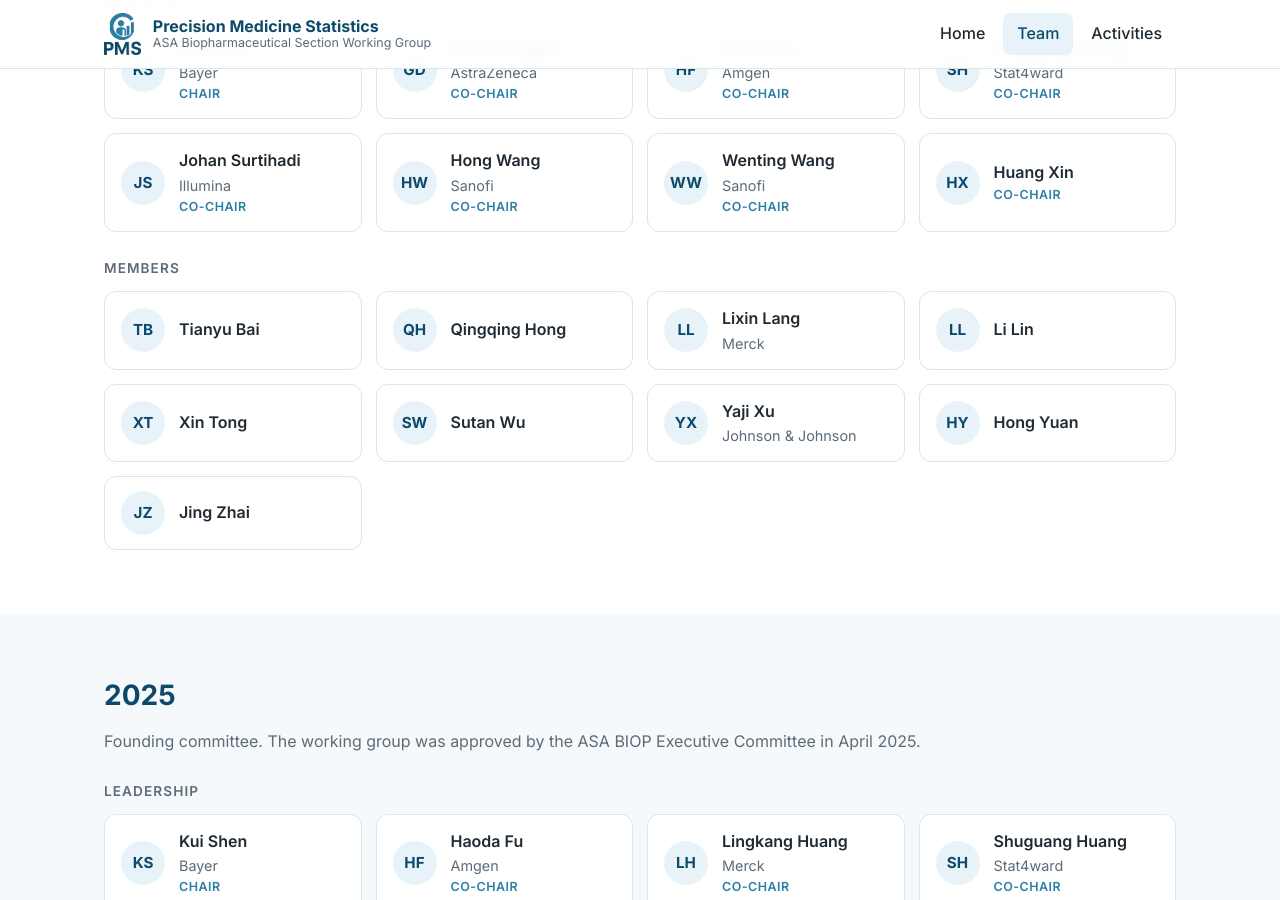
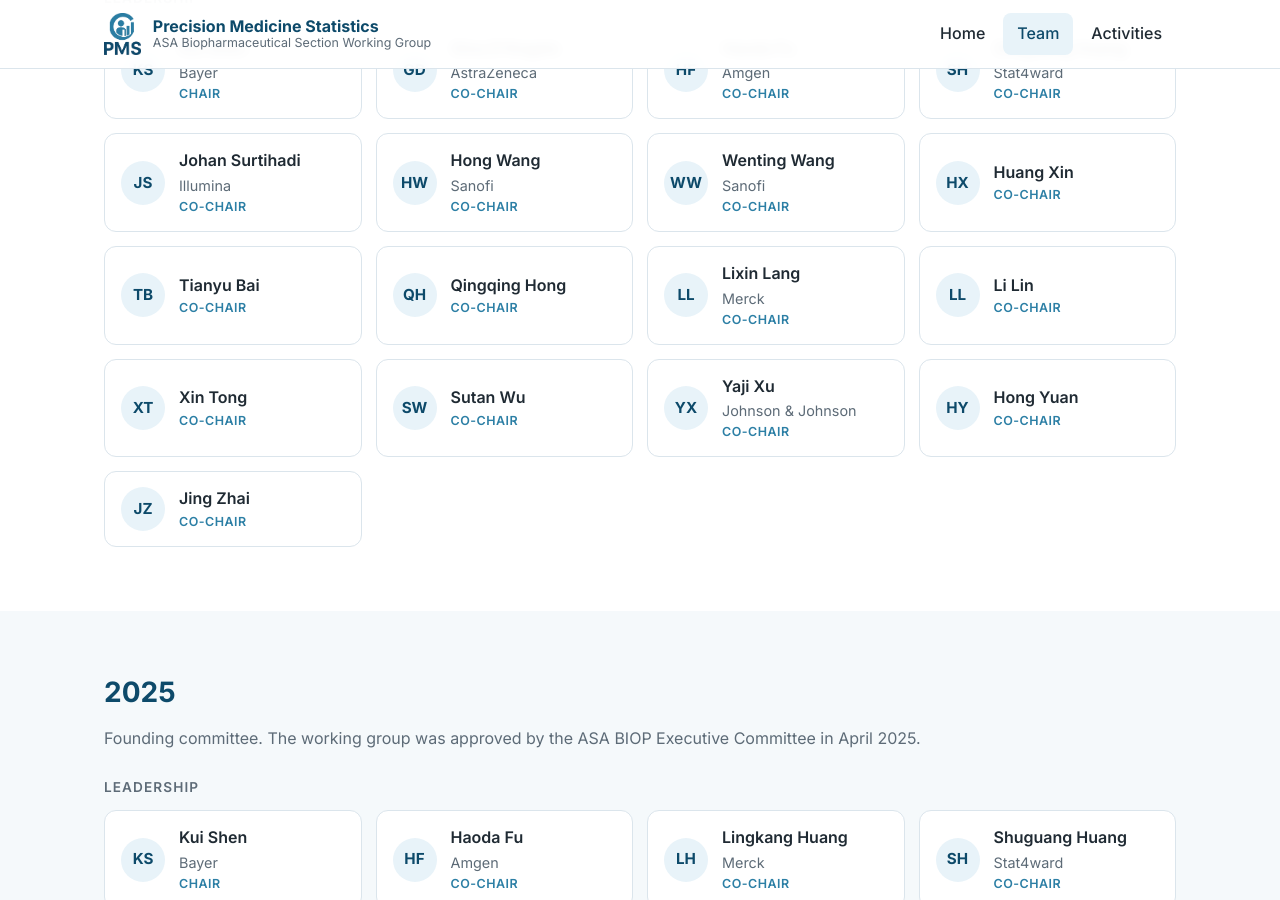
Before and after one commit to asa-biop-pms/asa-biop-pms.github.io, a Jekyll site: the page built from team.html, in a window 1280 px wide and 900 px high, scrolled down 476 px. Built offline with Jekyll 4.4.1, drawn with Linux system fonts in a browser that asks for light colours.

Commit message:
Update members.yml

```diff
--- a/_data/members.yml
+++ b/_data/members.yml
@@ -10,15 +10,15 @@
     - { name: Hong Wang, affiliation: Sanofi, role: Co-Chair }
     - { name: Wenting Wang, affiliation: Sanofi, role: Co-Chair }
     - { name: Huang Xin, affiliation: "", role: Co-Chair }
-    - { name: Tianyu Bai, affiliation: "", role: Member }
-    - { name: Qingqing Hong, affiliation: "", role: Member }
-    - { name: Lixin Lang, affiliation: Merck, role: Member }
-    - { name: Li Lin, affiliation: "", role: Member }
-    - { name: Xin Tong, affiliation: "", role: Member }
-    - { name: Sutan Wu, affiliation: "", role: Member }
-    - { name: Yaji Xu, affiliation: Johnson & Johnson, role: Member }
-    - { name: Hong Yuan, affiliation: "", role: Member }
-    - { name: Jing Zhai, affiliation: "", role: Member }
+    - { name: Tianyu Bai, affiliation: "", role: Co-Chair }
+    - { name: Qingqing Hong, affiliation: "", role: Co-Chair }
+    - { name: Lixin Lang, affiliation: Merck, role: Co-Chair }
+    - { name: Li Lin, affiliation: "", role: Co-Chair }
+    - { name: Xin Tong, affiliation: "", role: Co-Chair }
+    - { name: Sutan Wu, affiliation: "", role: Co-Chair }
+    - { name: Yaji Xu, affiliation: Johnson & Johnson, role: Co-Chair}
+    - { name: Hong Yuan, affiliation: "", role: Co-Chair }
+    - { name: Jing Zhai, affiliation: "", role: Co-Chair }
 
 - year: 2025
   note: Founding committee. The working group was approved by the ASA BIOP Executive Committee in April 2025.
```
